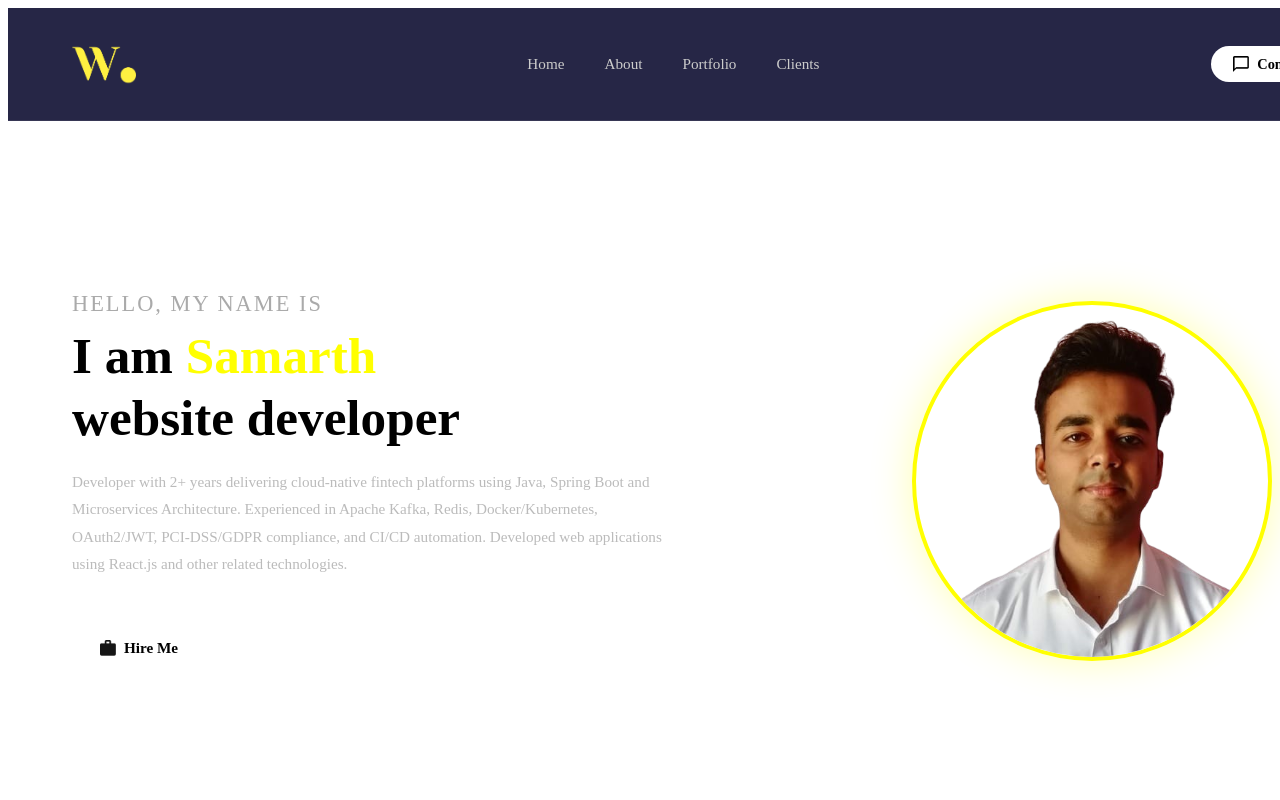
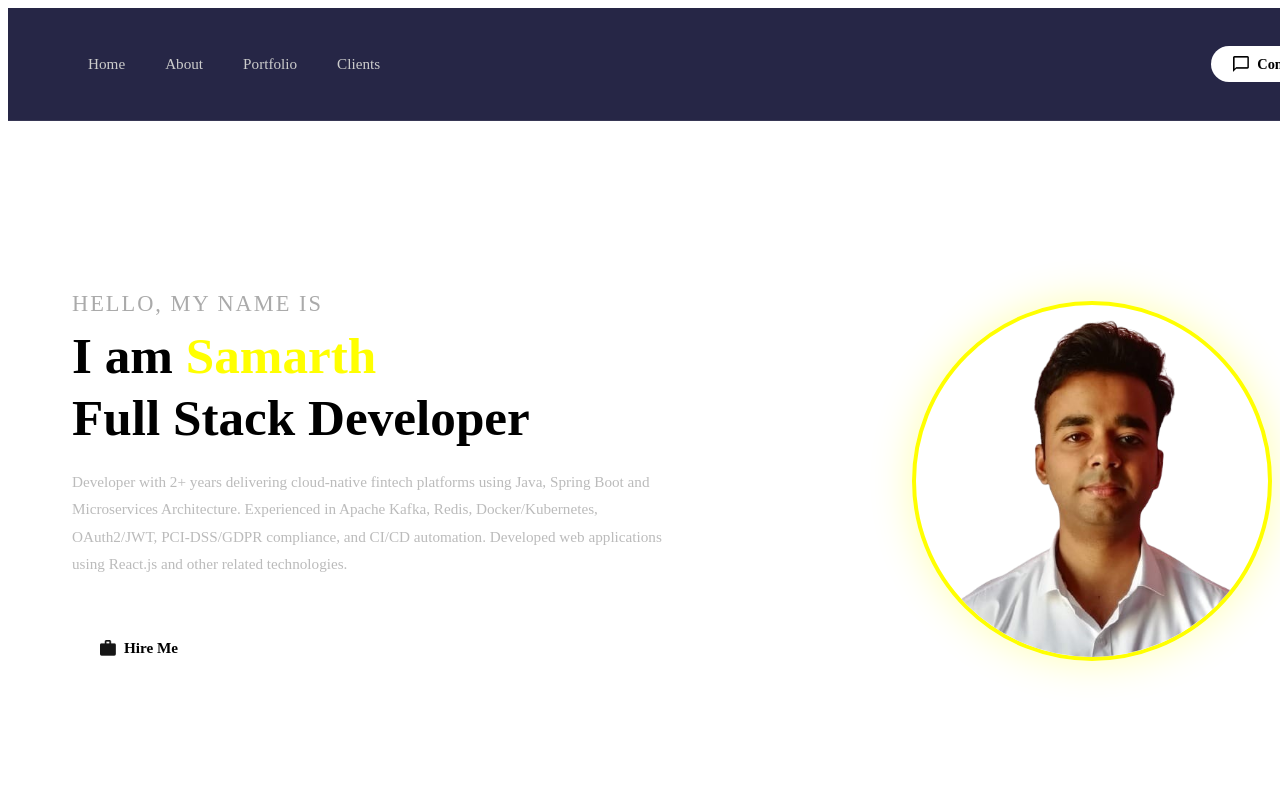
Before and after one commit to Samarth7909/portfolio, a React (Create React App) app: page / in a window 1280 px wide. Shown: the top 800 px of the page. Built offline with nearby package versions, Linux system fonts and the light colour scheme.

Commit message:
Links implemented

```diff
--- a/src/Components/Contact/Contact.js
+++ b/src/Components/Contact/Contact.js
@@ -2,10 +2,12 @@ import { useRef } from 'react'
 import emailjs from '@emailjs/browser'
 import './Contact.css'
 import contact from '../../assets/contact.png'
-import facebook from '../../assets/facebook.png'
-import instagram from '../../assets/instagram.png'
-import twitter from '../../assets/twitter.png'
-import youtube from '../../assets/youtube.png'
+// import facebook from '../../assets/facebook.png'
+// import instagram from '../../assets/instagram.png'
+// import twitter from '../../assets/twitter.png'
+// import youtube from '../../assets/youtube.png'
+import github from '../../assets/github.png'
+import linkedin from '../../assets/linkedin.png'
 
 const Contact = () => {
   const form = useRef()
@@ -39,7 +41,7 @@ const Contact = () => {
         <div className='contactLeft'>
           <img src={contact} alt='contact' className='contactImg' />
           <div className='socialIcons'>
-            <a href='https://facebook.com' target='_blank' rel='noreferrer'>
+            {/* <a href='https://facebook.com' target='_blank' rel='noreferrer'>
               <img src={facebook} alt='Facebook' className='socialIcon' />
             </a>
             <a href='https://instagram.com' target='_blank' rel='noreferrer'>
@@ -50,7 +52,16 @@ const Contact = () => {
             </a>
             <a href='https://youtube.com' target='_blank' rel='noreferrer'>
               <img src={youtube} alt='YouTube' className='socialIcon' />
+            </a> */}
+
+             <a href='https://www.linkedin.com/in/samarth-gupta-6ab462206' target='_blank' rel='noreferrer'>
+            <img src={linkedin} alt='LinkedIn' />
+          </a>
+          <a href='https://github.com/Samarth7909/' target='_blank' rel='noreferrer'>
+            <img src={github} alt='github' />
             </a>
+
+
           </div>
         </div>
 
--- a/src/Components/Footer/Footer.js
+++ b/src/Components/Footer/Footer.js
@@ -1,9 +1,11 @@
 import './Footer.css'
-import logo from '../../assets/logo.png'
+//import logo from '../../assets/logo.png'
 import facebook from '../../assets/facebook.png'
 import instagram from '../../assets/instagram.png'
 import twitter from '../../assets/twitter.png'
 import youtube from '../../assets/youtube.png'
+
+
 import { Link as ScrollLink } from 'react-scroll'
 
 const Footer = () => {
@@ -11,7 +13,7 @@ const Footer = () => {
     <footer id='footer'>
       <div className='footerTop'>
         <div className='footerBrand'>
-          <img src={logo} alt='Logo' className='footerLogo' />
+          {/* <img src={logo} alt='Logo' className='footerLogo' /> */}
           <p className='footerTagline'>Building beautiful web experiences.</p>
         </div>
 
@@ -35,6 +37,7 @@ const Footer = () => {
           <a href='https://youtube.com' target='_blank' rel='noreferrer'>
             <img src={youtube} alt='YouTube' />
           </a>
+
         </div>
       </div>
 
--- a/src/Components/Intro/Intro.js
+++ b/src/Components/Intro/Intro.js
@@ -11,7 +11,7 @@ const Intro = () => {
     <section id='intro'>
       <div className='introContent'>
         <span className='hello'>Hello, my name is</span>
-        <span className='introText'>I am <span className='introName'>Samarth</span><br />website developer</span>
+        <span className='introText'>I am <span className='introName'>Samarth</span><br />Full Stack Developer</span>
       <p className='introPara'>Developer with 2+ years delivering cloud-native fintech platforms using Java, Spring Boot and Microservices Architecture. Experienced in Apache Kafka, Redis, Docker/Kubernetes, OAuth2/JWT, PCI-DSS/GDPR compliance, and CI/CD automation. Developed web applications using React.js and other related technologies.</p>
         <div className='btnGroup'>
           <ScrollLink to='contact' spy={true} smooth={true} offset={-50} duration={500} className='btn'>
--- a/src/Components/Navbar/navbar.js
+++ b/src/Components/Navbar/navbar.js
@@ -2,7 +2,7 @@ import { useState } from 'react'
 import { Link as ScrollLink } from 'react-scroll'
 import close from '../../assets/close.png'
 import contact from '../../assets/contact.png'
-import logo from '../../assets/logo.png'
+//import logo from '../../assets/logo.png'
 import menu from '../../assets/menu.png'
 import './navbar.css'
 
@@ -11,7 +11,7 @@ const Navbar = () => {
 
   return (
     <nav className='navbar'>
-      <img src={logo} alt='Logo' className='logo' />
+      {/* <img src={logo} alt='Logo' className='logo' /> */}
 
       <div className='desktopMenu'>
         <ScrollLink activeClass='active' to='intro' spy={true} smooth={true} offset={-100} duration={500} className='desktopMenuListItem'>Home</ScrollLink>
```
Also changed, not shown: src/assets/github.png (added), src/assets/linkedin.png (added).
